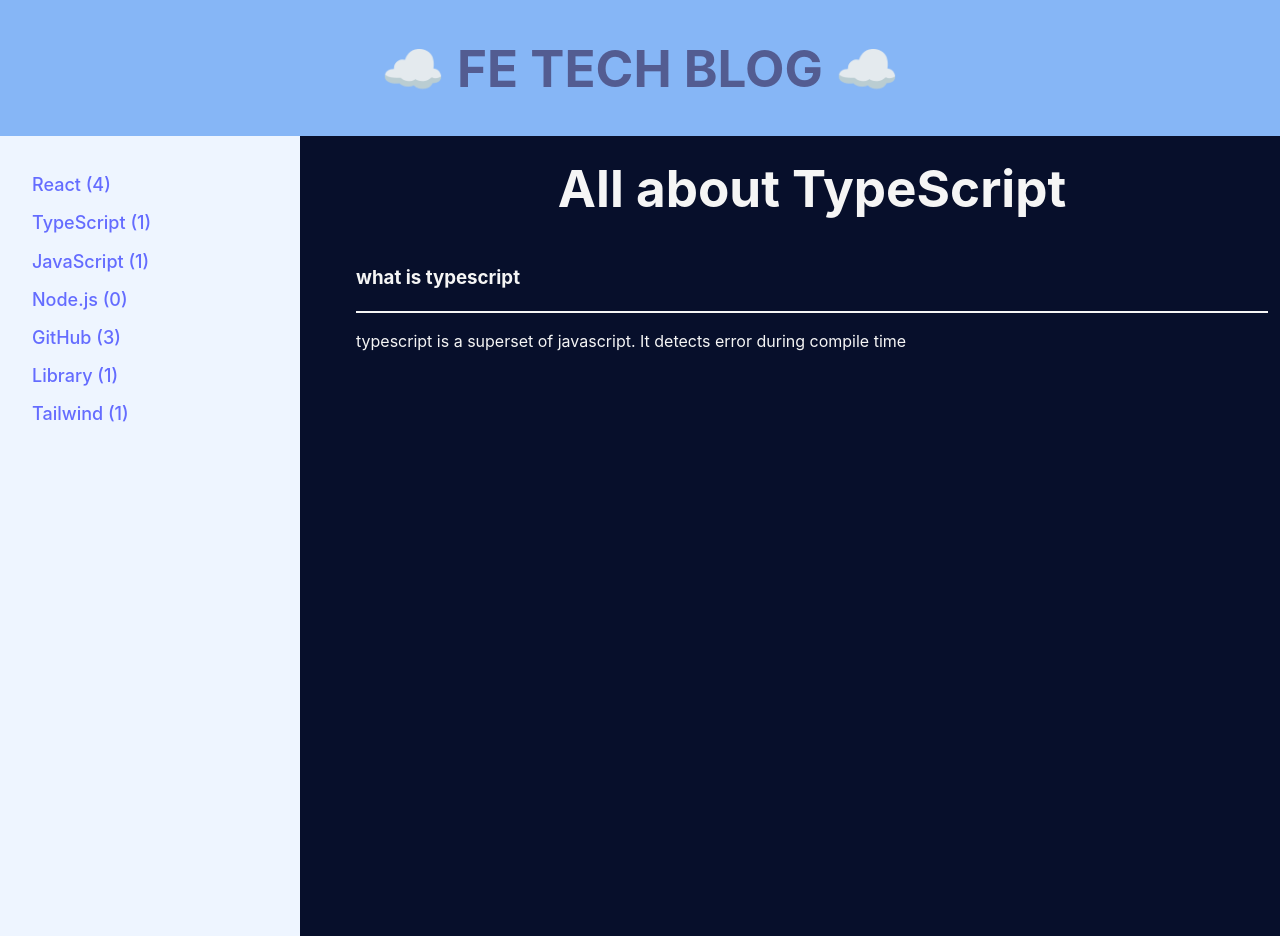
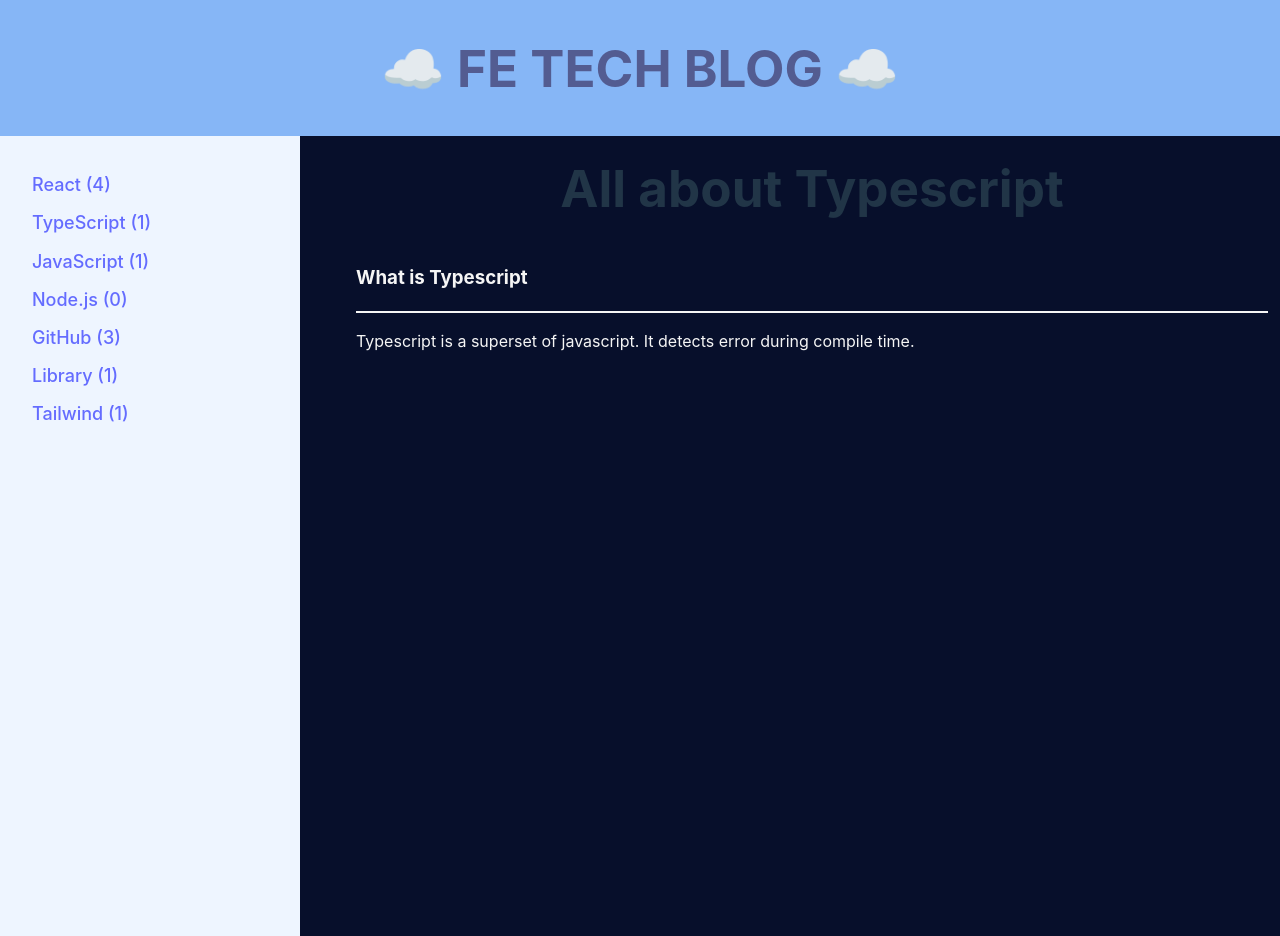
Before and after one commit to lenayoo/lena-archive, a React (Vite) app: page /typescript in a window 1280 px wide. Shown: the top 936 px of the page. Built offline with nearby package versions, Linux system fonts and the light colour scheme.

Commit message:
add tailwind css

```diff
--- a/package.json
+++ b/package.json
@@ -23,6 +23,7 @@
     "eslint": "^8.55.0",
     "eslint-plugin-react-hooks": "^4.6.0",
     "eslint-plugin-react-refresh": "^0.4.5",
+    "tailwindcss": "^3.4.1",
     "typescript": "^5.2.2",
     "vite": "^5.0.8"
   }
--- /dev/null
+++ b/src/Pages/Container.tsx
@@ -0,0 +1,5 @@
+function Container() {
+  return <div>Container</div>;
+}
+
+export default Container;
--- a/src/Pages/Form.tsx
+++ b/src/Pages/Form.tsx
@@ -7,9 +7,9 @@ function Form(props: {
 }) {
   return (
     <div className="form">
-      <div className="title">
+      {/* <div className="title">
         <h1>{props.title}</h1>
-      </div>
+      </div> */}
       <div className="container">
         <h3 className="container__title">{props.containerTitle}</h3>
         <p className="container__content">{props.containerContent}</p>
--- a/src/Pages/React.tsx
+++ b/src/Pages/React.tsx
@@ -3,11 +3,16 @@ import Form from "./Form";
 
 function React() {
   return (
-    <Form
-      title="Learning React"
-      containerTitle="useMemo"
-      containerContent="변수 최적화를 위한 useMemo 사용법"
-    />
+    <>
+      <div className="subject">
+        <h1>Learning React</h1>
+      </div>
+      <Form
+        title="Learning React"
+        containerTitle="useMemo"
+        containerContent="변수 최적화를 위한 useMemo 사용법"
+      />
+    </>
   );
 }
 
--- a/src/Pages/Styles.css
+++ b/src/Pages/Styles.css
@@ -4,7 +4,7 @@
   color: whitesmoke;
 }
 
-.title {
+.subject {
   display: flex;
   justify-content: center;
   padding: 1.5rem 0 2.5rem;
--- a/src/Pages/Typescript.tsx
+++ b/src/Pages/Typescript.tsx
@@ -1,12 +1,18 @@
 import Form from "./Form";
+import "./Styles.css";
 
 function Typescript() {
   return (
-    <Form
-      title="All about TypeScript"
-      containerTitle="what is typescript"
-      containerContent="typescript is a superset of javascript. It detects error during compile time"
-    />
+    <>
+      <div className="subject">
+        <h1>All about Typescript</h1>
+      </div>
+      <Form
+        title="All about TypeScript"
+        containerTitle="What is Typescript"
+        containerContent="Typescript is a superset of javascript. It detects error during compile time."
+      />
+    </>
   );
 }
 
```
Also changed, not shown: tailwind.config.js (added, +8 -0 lines), 1 other file (tests, documents, lock files or other folders).
